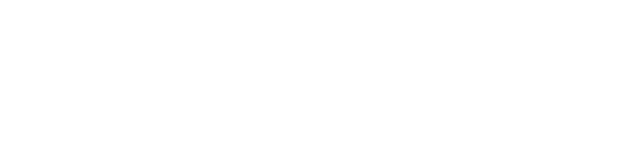
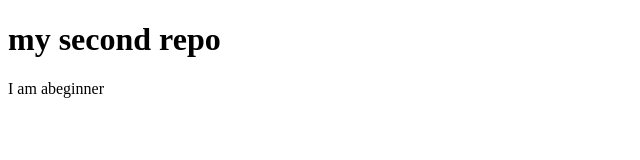
Before and after one commit to HR-Khan077/my-second-repo, a plain HTML site: page index.html in a window 1280 px wide. Shown: the whole page, without its empty margins (0-640 px from the left). Drawn offline with Linux system fonts and the light colour scheme.

Commit message:
second repo updated

```diff
--- a/index.html
+++ b/index.html
@@ -7,6 +7,7 @@
     <title>My second github repo</title>
 </head>
 <body>
-
+    <h1>my second repo</h1>
+    <p>I am abeginner</p>
 </body>
 </html>
```
